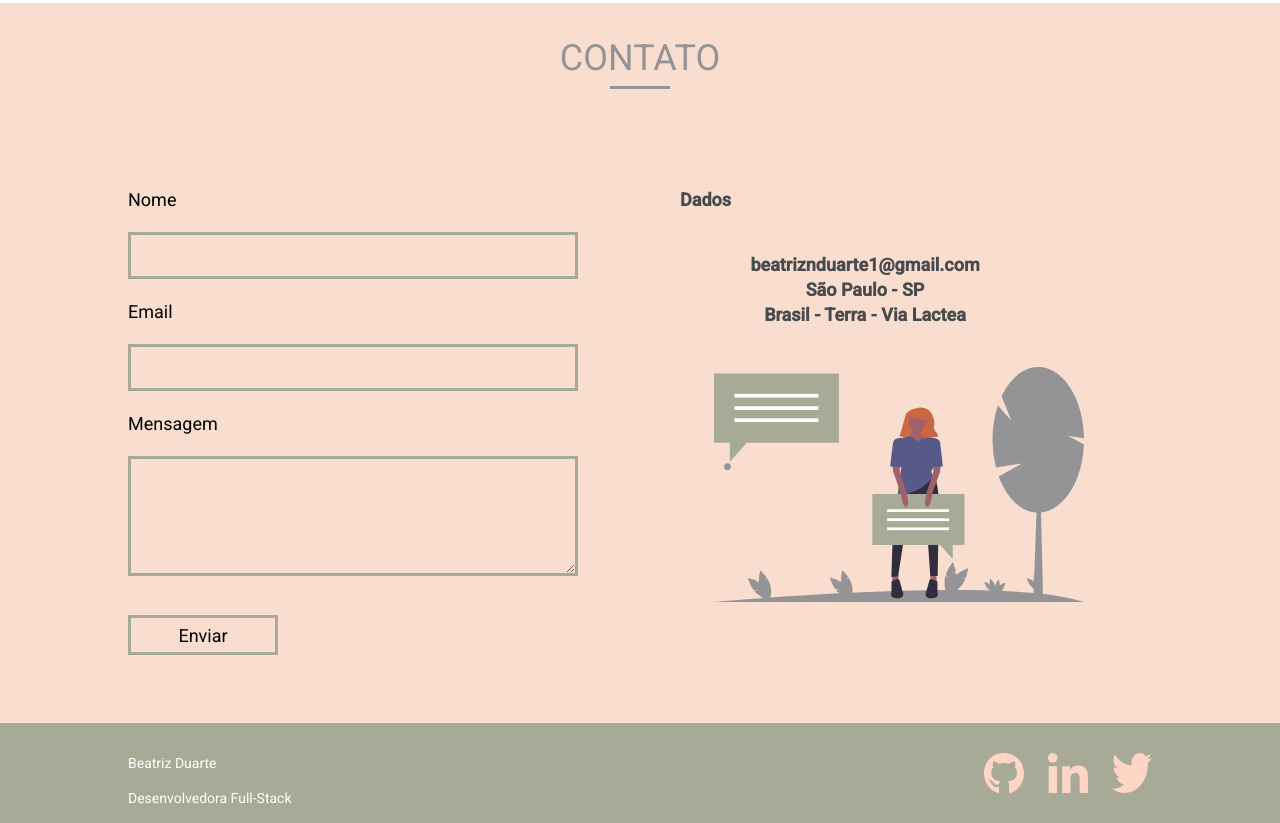
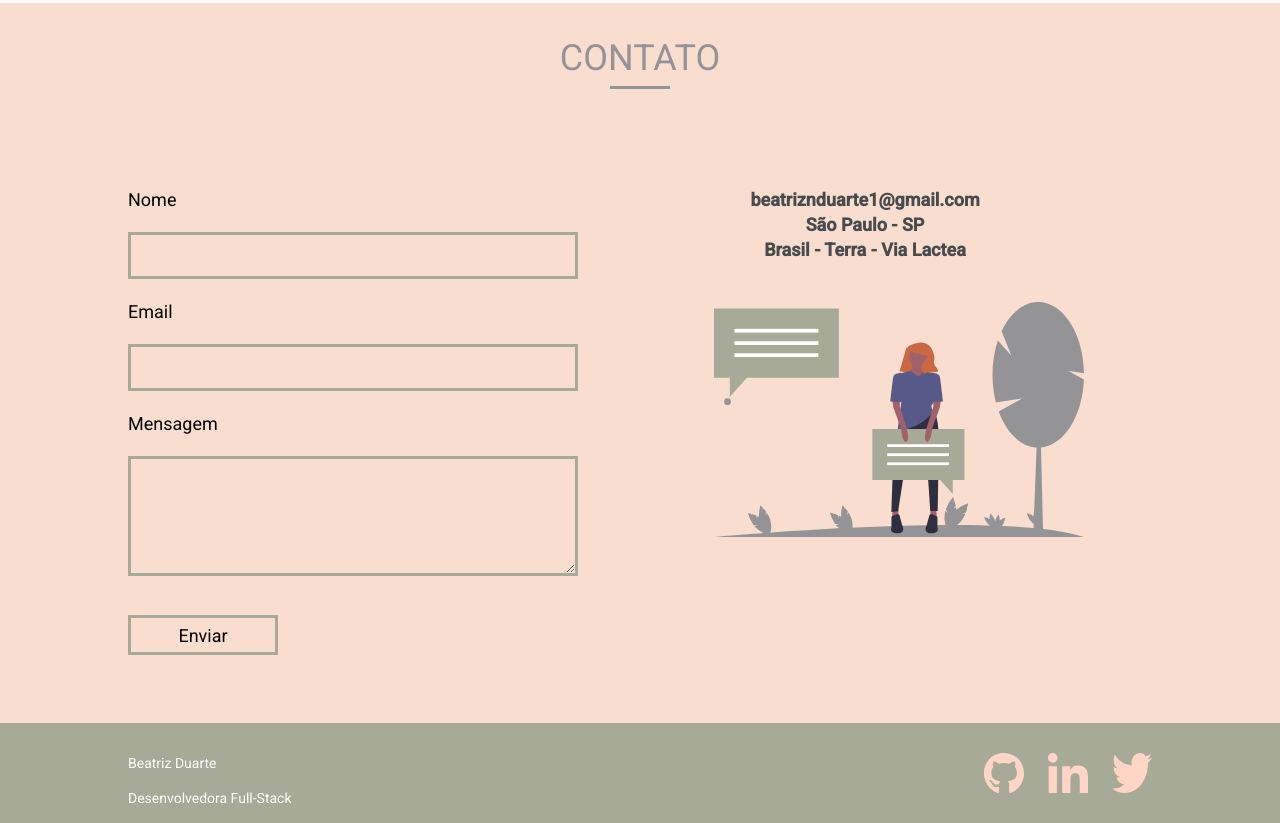
Before and after one commit to Beatrizduarte/Beatriz-Duarte, a plain HTML site: page index.html in a window 1280 px wide. Shown: the part 3418-4241 px from the top of the page. Drawn offline with Linux system fonts and the light colour scheme.

Commit message:
remoção do texto dados da tela de contato

```diff
--- a/index.html
+++ b/index.html
@@ -80,7 +80,6 @@
                         <button>Enviar</button>
                     </form>
                     <div class="contact-info">
-                        <h3>Dados</h3>
                         <p>beatriznduarte1@gmail.com</p>
                         <p>São Paulo - SP</p>
                         <p>Brasil - Terra - Via Lactea</p>
```
